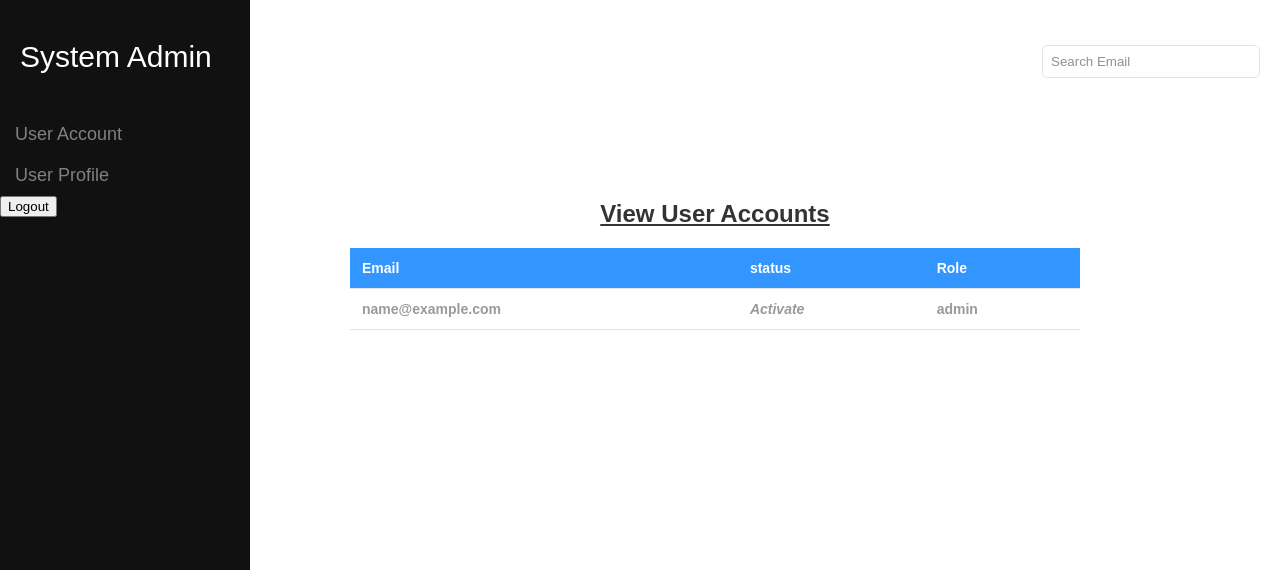
After one commit to laojuaihe22/CSIT314-TeamZero, a Flask app: page /viewUserAccount in a window 1280 px wide. The commit adds this page. Shown: the top 570 px of the page. Run offline with Flask 3, Linux system fonts and the light colour scheme; the visitor is signed in with stand-in values (Sample User, id 1); a database or web service that is not in the repository returns one stand-in record (values such as "Sample title").

Commit message:
adding viewAccount

```diff
--- a/boundary/SystemAdmin/adminViewAccountPage.py
+++ b/boundary/SystemAdmin/adminViewAccountPage.py
@@ -9,6 +9,6 @@ def view_account_page():
     if request.method == "GET":
         viewUserAccountController = ViewUserAccountController()
         user_account_data = viewUserAccountController.viewUserAccountData()
-        return render_template('admin.html',users=user_account_data,email=session['user_email'])
+        return render_template('adminViewUserAccount.html',users=user_account_data)
 
-    return redirect('/home')
+    return render_template('adminViewUserAccount.html')
--- a/entity/UserAccount.py
+++ b/entity/UserAccount.py
@@ -20,9 +20,13 @@ class UserAccount:
         collection = db["User"]
 
         # Now you can perform database operations using the collection object
-        user = collection.find_one({"email": email, "password": password})
+        user = collection.find_one({"email": email})
 
-        if user:
+        if not user:
+            return False, "None"
+
+
+        if user['password'] == password:
             return True, user['profile']['role']
         else:
             return False, "None"
--- /dev/null
+++ b/templates/adminViewUserAccount.html
@@ -0,0 +1,98 @@
+{% extends "baseAdmin.html" %}
+
+{% block style %}
+
+.admin-main {
+    padding-left: 150px;
+    margin: 200px ;
+    text-align: center;
+    font-size: 50px;
+    font-weight: bold;
+    color: #818181;
+    opacity: 0.8;
+}
+
+.user-table {
+    width: 100%;
+    border-collapse: collapse;
+    margin-top: 20px;
+}
+
+.user-table th,
+.user-table td {
+    padding: 12px;
+    text-align: left;
+    border-bottom: 1px solid #ddd;
+    font-size: 14px;
+}
+
+.user-table th {
+    background-color: #007bff;
+    color: #fff;
+}
+
+.user-table td {
+    background-color: #ffffff;
+}
+
+.user-table td:nth-child(2) {
+    font-style: italic;
+}
+
+.search-container {
+    position: absolute;
+    top: 20px;
+    right: 20px;
+}
+
+#searchInput {
+    padding: 8px;
+    width: 200px;
+    border-radius: 5px;
+    border: 1px solid #ddd;
+}
+
+
+{% endblock style %}
+
+{% block content %}
+
+<div class="search-container">
+    <input type="text" id="searchInput" placeholder="Search Email" oninput="searchUsers()">
+</div>
+
+    <div class="admin-action-title"><u><b>View User Accounts</b></u></div>
+    <table class="user-table">
+        <thead>
+            <tr>
+                <th>Email</th>
+                <th>status</th>
+                <th>Role</th>
+
+            </tr>
+        </thead>
+        <tbody>
+            {% for user in users %}
+            <tr>
+                <td>{{ user['email'] }}</td>
+                <td>
+                    {% if user['status'] %}
+                    Activate
+                    {% else %}
+                    Deactivate
+                    {% endif %}
+                </td>
+                <td>
+                    {% if user['profile']['role'] == "rea" %}
+                    Real Estate Agent
+                    {% else %}
+                    {{user['profile']['role']}}
+                    {% endif %}
+                </td>
+            </tr>
+            {% endfor %}
+        </tbody>
+    </table>
+</div>
+
+{% endblock content %}
--- a/templates/userAccount.html
+++ b/templates/userAccount.html
@@ -8,7 +8,7 @@
     </div>
     <div class="user-account-buttons">
         <button onclick="location.href='/createUserAccount'">Create User Account</button>
-        <button onclick="location.href='adminView.html'">View User Account</button>
+        <button onclick="location.href='/viewUserAccount'">View User Account</button>
         <button onclick="location.href='adminUpdate.html'">Update User Account</button>
         <button onclick="location.href='adminDelete.html'">Delete User Account</button>
         <button onclick="location.href='adminSearch.html'">Search User Account</button>
--- a/testdatabase.py
+++ b/testdatabase.py
@@ -7,11 +7,11 @@ db = client["CSIT314"]
 
 # Access a specific collection within the database
 collection = db["User"]
-property_collection = db["PropertyListing"]
+# property_collection = db["PropertyListing"]
 
 email = "admin3@gmail.com"
 
 user = collection.find_one({"email":email})
 
 # print(user["profile"]["role"])
-print(user["profile"]["role"])
+print(user['password'])
```
